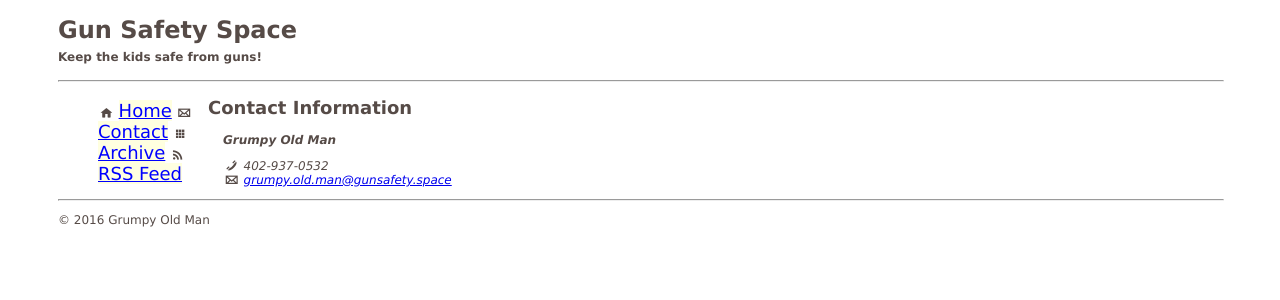
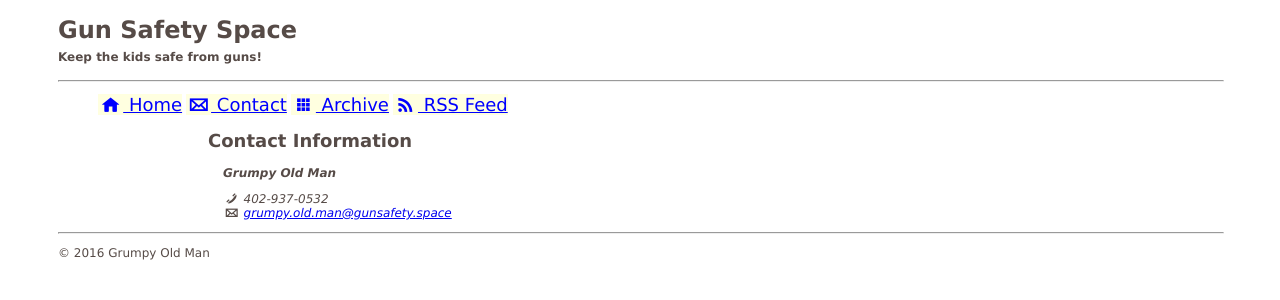
Before and after one commit to gunsafety-space/gunsafety-space.github.io, a Jekyll site: the page built from contact.html, in a window 1280 px wide. Shown: the top 300 px of the page. Built offline with Jekyll 4.4.1, drawn with Linux system fonts in a browser that asks for light colours; Markdown is read by kramdown in place of the engine named in the settings.

Commit message:
update layout

```diff
--- a/_layouts/default.html
+++ b/_layouts/default.html
@@ -24,10 +24,10 @@
 
         <nav>
 			<ul>
-                <li><i class="icon-home"></i>   <a href="{{site.baseurl}}/">Home</a></li>
-                <li><i class="icon-mail"></i>   <a href="{{site.baseurl}}/contact">Contact</a></li>
-                <li><i class="icon-th"></i>     <a href="{{site.baseurl}}/archive">Archive</a></li>
-                <li><i class="icon-rss"></i>    <a href="{{site.baseurl}}/feed.xml">RSS Feed</a></li>
+                <li><a href="{{site.baseurl}}/"><i class="icon-home"></i> Home</a></li>
+                <li><a href="{{site.baseurl}}/contact"><i class="icon-mail"></i> Contact</a></li>
+                <li><a href="{{site.baseurl}}/archive"><i class="icon-th"></i> Archive</a></li>
+                <li><a href="{{site.baseurl}}/feed.xml"><i class="icon-rss"></i> RSS Feed</a></li>
             </ul>
         </nav>
 
--- a/style.css
+++ b/style.css
@@ -57,8 +57,7 @@ main {
 }
 
 nav {
-	width: 150px;
-	min-width: 150px;
+	display: block;
 }
 
 nav a,
@@ -135,9 +134,6 @@ section address {
 }
 
 @media all and (min-width: 700px){
-	nav {
-		float: left;
-	}
 
 	main {
 		margin-left: 150px;
@@ -145,9 +141,7 @@ section address {
 }
 
 @media not all and (min-width: 700px){
-	nav {
-		display: block;
-	}
+
 }
 
 li a {
```
